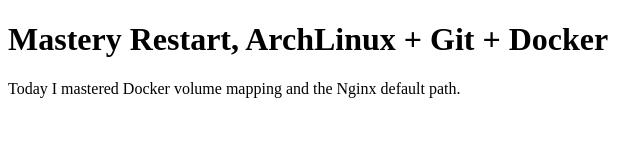
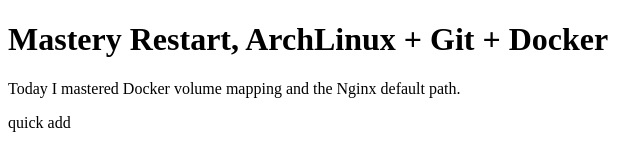
Before and after one commit to jesustellor/the-odin-project, a plain HTML site: page index.html in a window 1280 px wide. Shown: the full height of the page, 0-640 px from the left. Drawn offline with Linux system fonts and the light colour scheme.

```diff
--- a/index.html
+++ b/index.html
@@ -8,5 +8,6 @@
 <body>
     <h1>Mastery Restart, ArchLinux + Git + Docker</h1>
     <p>Today I mastered Docker volume mapping and the Nginx default path.</p>
+        quick add
 </body>
 </html>
```
